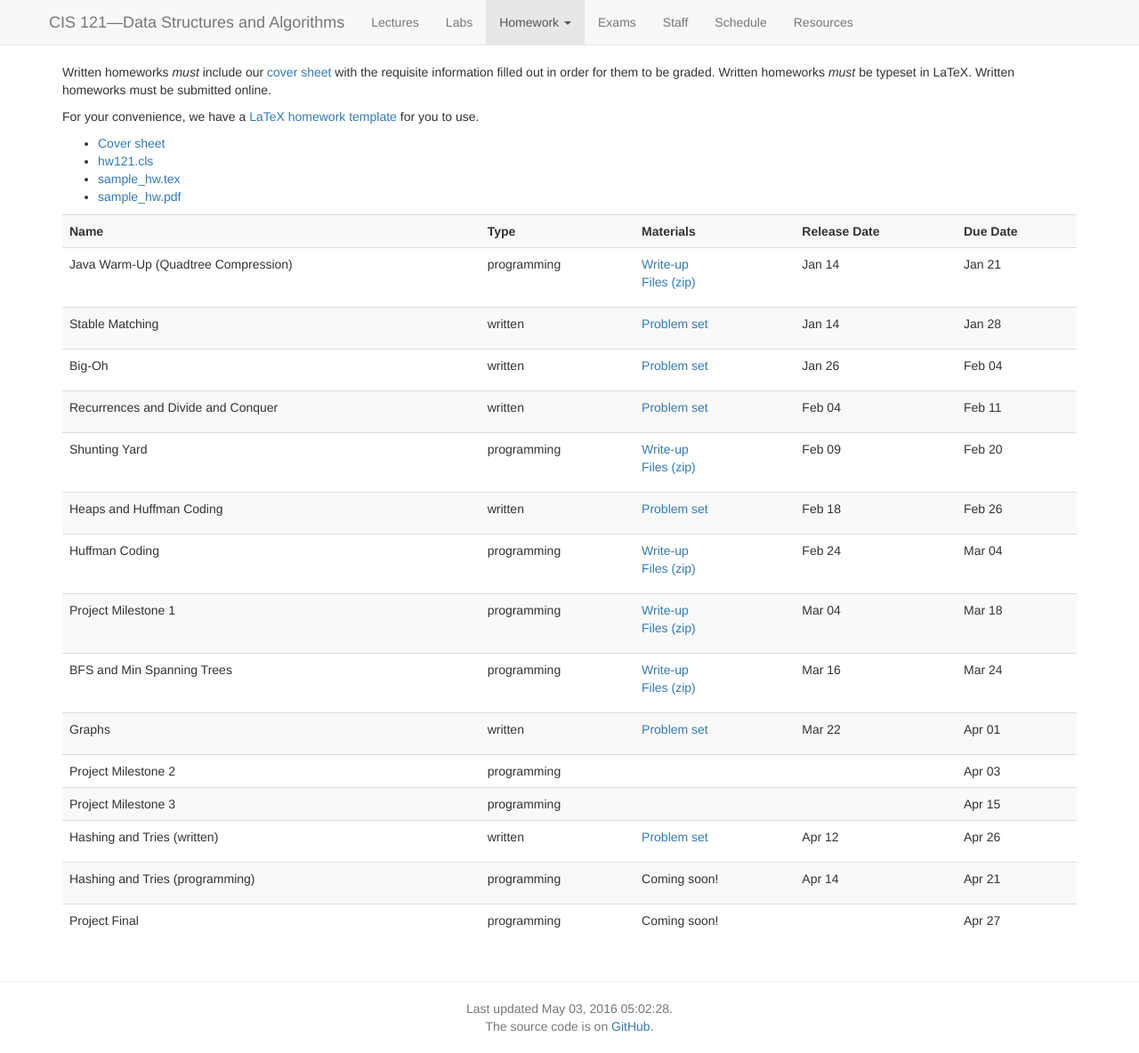
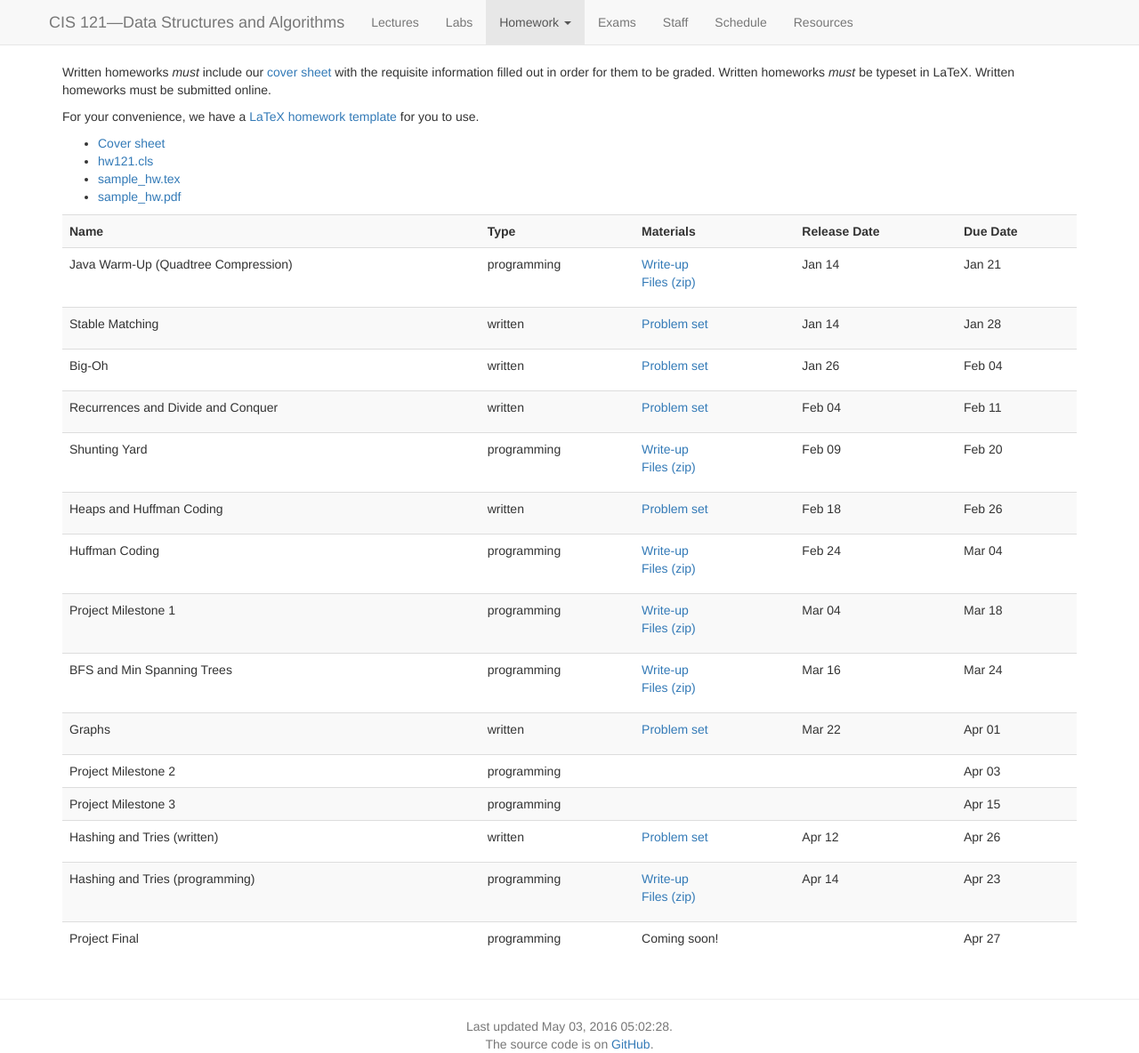
Before and after one commit to vikramkh/course-website-16fa, a Jekyll site: the page built from homework.md, in a window 1280 px wide. Shown: the whole page at 89% size. Built offline with Jekyll 4.4.1, drawn with Linux system fonts in a browser that asks for light colours; nearby versions of some CDN libraries.

Commit message:
add hw11 during fling that's dedication

```diff
--- a/_data/homeworks.yaml
+++ b/_data/homeworks.yaml
@@ -92,12 +92,12 @@
 
 
 - assignment: Hashing and Tries (programming)
-  active:
+  active: t
   type: programming
-  writeup:
-  zip:
+  writeup: content/hws/hw11/hw11.pdf
+  zip: content/hws/hw11/hw11.zip
   release_date: 2016-04-14
-  due_date: 2016-04-21
+  due_date: 2016-04-23
 
 
 
```
